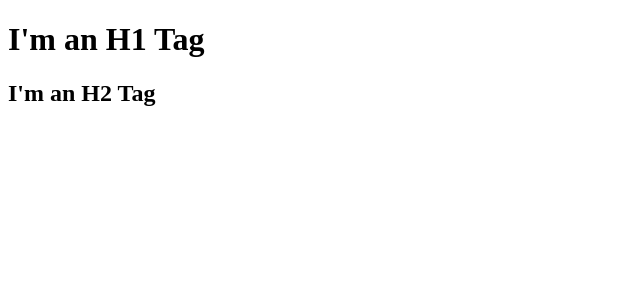
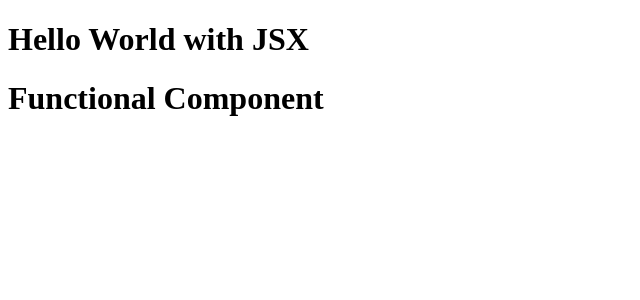
Before and after one commit to monika131001/Namaste-React, a React (Vite) app: page / in a window 1280 px wide. Shown: the top 300 px of the page, without its empty margins (0-640 px from the left). Built offline with nearby package versions, Linux system fonts and the light colour scheme.

Commit message:
added Heading functional component

```diff
--- a/App.js
+++ b/App.js
@@ -1,15 +1,17 @@
 import React from "react";
 import ReactDOM from "react-dom/client";
 
-const parent = React.createElement(
-  "div",
-  { id: "parent" },
-  React.createElement("div", { id: "child" }, [
-    React.createElement("h1", {}, "I'm an H1 Tag"),
-    React.createElement("h2", {}, "I'm an H2 Tag"),
-  ]),
+const Heading = () => <h1>Hello World with JSX</h1>;
+
+const HeadingComponent = () => (
+  <div>
+    <Heading />
+    <h1>Functional Component</h1>
+  </div>
 );
+
+
 
 const root = ReactDOM.createRoot(document.getElementById("root"));
 
-root.render(parent);
+root.render(<HeadingComponent />);
```
